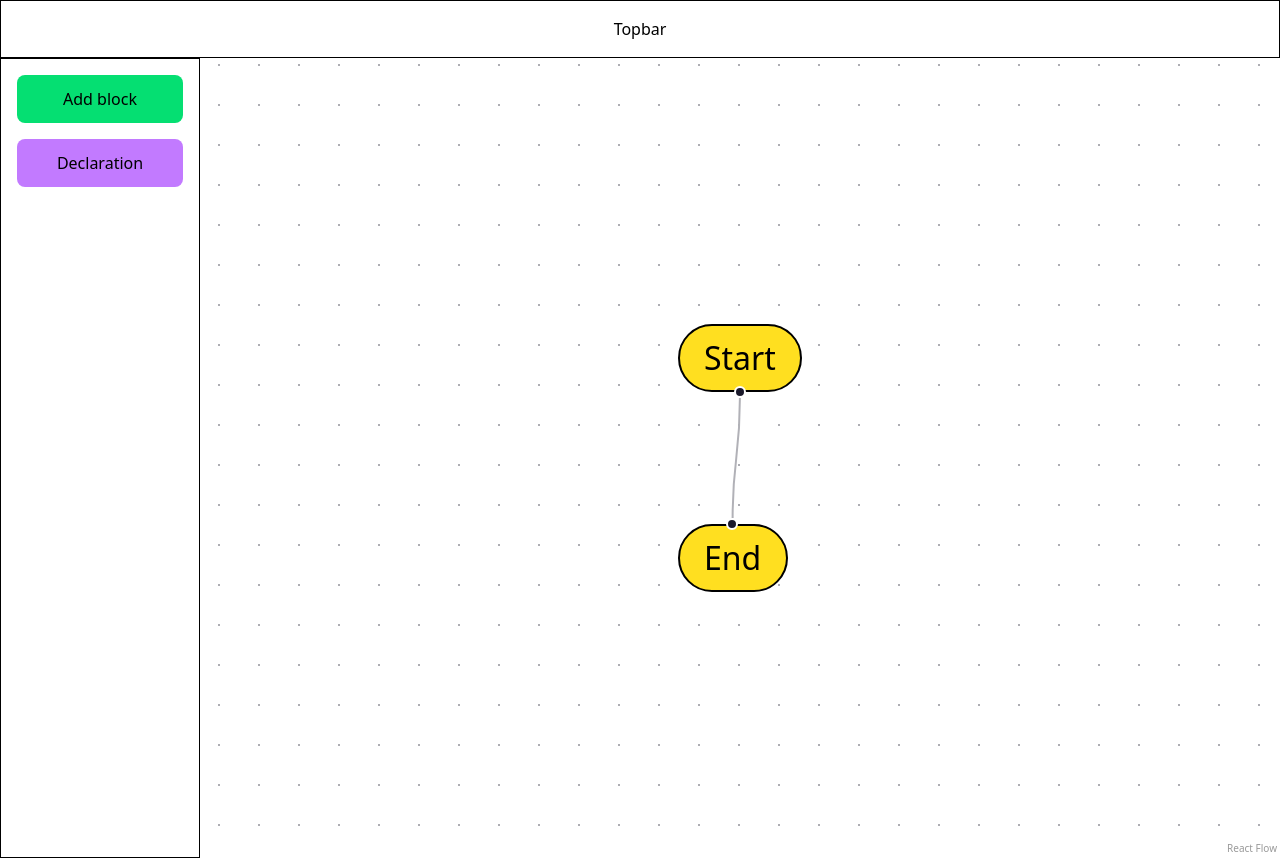
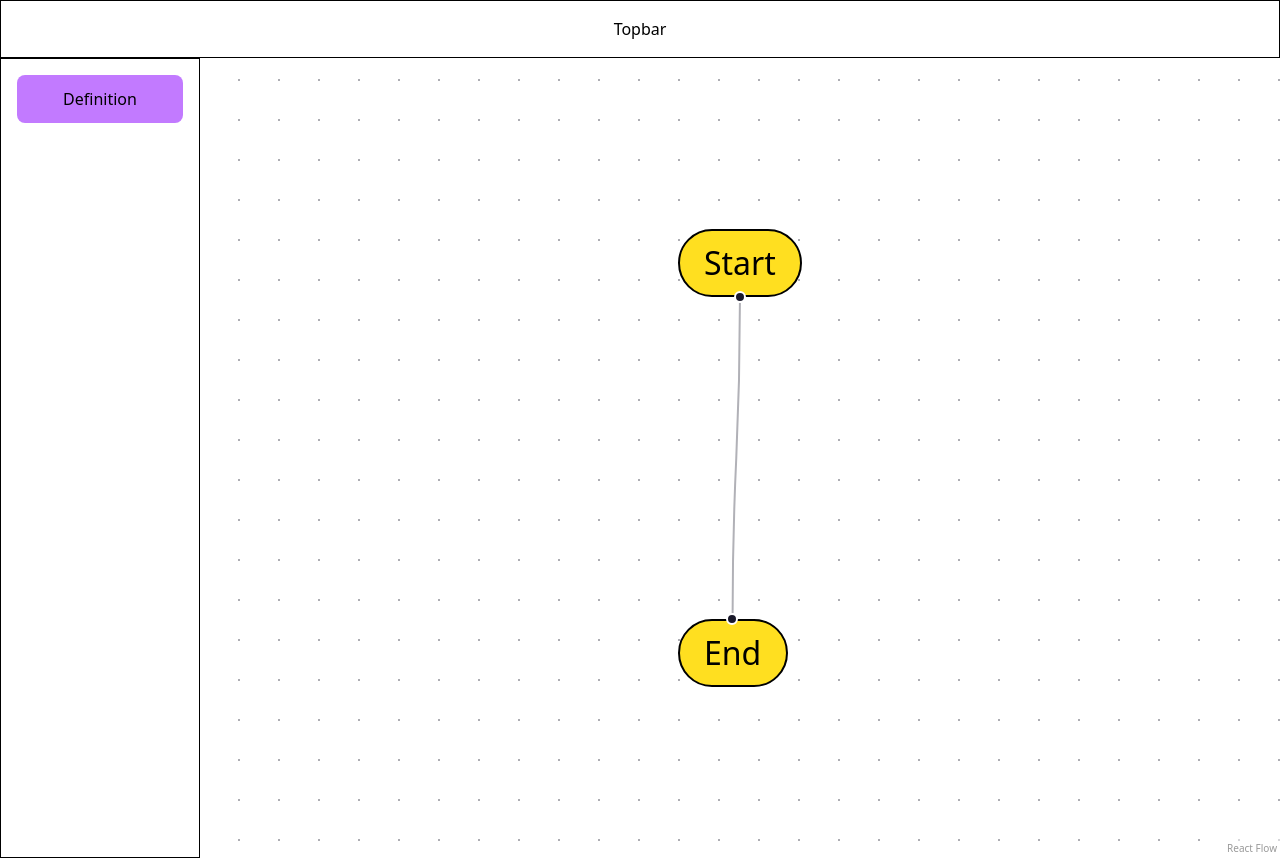
Before and after one commit to leoolivi/flowchart-editor, a React (Vite) app: page / in a window 1280 px wide. Built offline with nearby package versions, Linux system fonts and the light colour scheme.

Commit message:
wip: using custom node graph to handle nodes in the graph

```diff
--- a/src/App.tsx
+++ b/src/App.tsx
@@ -1,27 +1,35 @@
-import { useCallback, useRef, useState } from 'react';
-import { ReactFlow, addEdge, Background, useNodesState, useEdgesState, reconnectEdge, type Edge } from '@xyflow/react';
+import { useCallback, useEffect, useRef, useState } from 'react';
+import { ReactFlow, addEdge, Background, useNodesState, useEdgesState, reconnectEdge } from '@xyflow/react';
 import '@xyflow/react/dist/style.css';
-import DeclarationNode from './components/DeclarationNode';
-import { FlowchartNodeType, type FlowchartGraph } from './types/graph';
+import NodeGraph from './models/NodeGraph';
+import { FlowNodeType } from './models/NodeGraph';
+import { Renderer } from './utility/NodeRenderer';
+import DefinitionNode from './components/DefinitionNode';
 import StartNode from './components/StartNode';
 import EndNode from './components/EndNode';
 
-const nodeTypes = {
+const FlowNodeTypes = {
+  definition: DefinitionNode,
   start: StartNode,
-  end: EndNode,
-  declaration: DeclarationNode
-
+  end: EndNode
 };
 
 export default function App() {
-  const [nodeGraph, setNodeGraph] = useState<FlowchartGraph>({nodes: [
-    {id: 'start', type: FlowchartNodeType.START, position: {x: 100, y: 100}, data: {content: 'Start'}},
-    {id: 'end', type: FlowchartNodeType.END, position: {x: 100, y: 200}, data: {content: 'End'}},
-  ], edges: [
-    {id: 'e1-2', source: 'start', target: 'end', type: 'default', data: {label: 'Edge from start to end'}}
-  ], metadata: {name: 'untitled', createdAt: new Date(), updatedAt: new Date(), version: '1.0'}});
-  const [nodes, setNodes, onNodesChange] = useNodesState(nodeGraph.nodes);
-  const [edges, setEdges, onEdgesChange] = useEdgesState(nodeGraph.edges);
+  const [nodeGraph, setNodeGraph] = useState<NodeGraph>(new NodeGraph([
+    {id:'node-0', type: FlowNodeType.START, position: { x: 250, y: 5 }, data: { value: 'Start' }, index: 0},
+    {id:'node-1', type: FlowNodeType.END, position: { x: 250, y: 200 }, data: { value: 'End' }, index: 1},
+  ]));
+
+  const graph = Renderer.returnGraph(nodeGraph);
+  const [nodes, setNodes, onNodesChange] = useNodesState(graph.nodes);
+  const [edges, setEdges, onEdgesChange] = useEdgesState(graph.edges);
+
+  useEffect(() => {
+    let graph = Renderer.returnGraph(nodeGraph);
+    setNodes(graph.nodes);
+    setEdges(graph.edges);
+  }, [nodeGraph]);
+
   const edgeReconnectSuccessful = useRef(true);
 
   const onConnect = useCallback(
@@ -47,13 +55,14 @@ export default function App() {
   }, []);
 
   const onAddNode = useCallback((type: string) => {
+    console.log("Adding node of type:", type);
     const newNode = {
       id: `n${nodes.length + 1}`,
-      type: type,
+      type: FlowNodeType[type.toLowerCase() as keyof typeof FlowNodeType],
       position: { x: Math.random() * 400, y: Math.random() * 400 },
-      data: { label: `Node ${nodes.length + 1}` },
+      data: { value: `Node ${nodes.length + 1}` },
     };
-    setNodes((nds: any[]) => nds.concat(newNode));
+    setNodeGraph(prevGraph => prevGraph.addNode(newNode));
   }, [nodes.length]);
 
   return (
@@ -63,14 +72,13 @@ export default function App() {
       </div>
       <div className='flex'>
         <div className='border min-w-50 flex flex-col gap-4 p-4'>
-          <button className='rounded-lg bg-green-400 px-5 py-3' onClick={() => onAddNode('textUpdater')}>Add block</button>
-          <button className='rounded-lg bg-purple-400 px-5 py-3' onClick={() => onAddNode('declarationBlock')}>Declaration</button>
+          <button className='rounded-lg bg-purple-400 px-5 py-3' onClick={() => onAddNode('definition')}>Definition</button>
         </div>
         <div className='w-full h-screen'>
           <ReactFlow
             nodes={nodes}
             edges={edges}
-            nodeTypes={nodeTypes}
+            nodeTypes={FlowNodeTypes}
             onNodesChange={onNodesChange}
             onEdgesChange={onEdgesChange}
             onReconnect={onReconnect}
--- a/src/components/DeclarationNode.tsx
+++ b/src/components/DefinitionNode.tsx
@@ -1,9 +1,9 @@
 import { Handle, Position } from "@xyflow/react";
 
-export default function DeclarationNode() {
+export default function DefinitionNode() {
   return (
-    <div className="declaration-block bg-yellow-300 p-5 rounded-lg border">
-      Declaration Node
+    <div className="definition-block bg-yellow-300 p-5 rounded-lg border">
+      Definition Node
       <Handle type="source" position={Position.Bottom} />
       <Handle type="target" position={Position.Top} />
     </div>
--- /dev/null
+++ b/src/models/NodeGraph.ts
@@ -0,0 +1,94 @@
+import type { Node } from '@xyflow/react';
+
+export default class NodeGraph {
+    nodes: FlowNode[];
+    private idCounter: number = 0;
+
+    constructor(nodes: FlowNode[]) {
+        this.nodes = nodes;
+        this.idCounter = Math.max(0, ...this.nodes.map(n => parseInt(n.id.replace('node-', '')) || 0));
+        this.updateIndices();
+    }
+
+    addNode(node: FlowNode): NodeGraph {
+        if (!node.id) {
+            node.id = `node-${++this.idCounter}`;
+        }
+        node.index = this.nodes.length;
+        this.nodes.push(node);
+        return this;
+    }
+
+    addNodeAt(index: number, node: FlowNode): NodeGraph {
+        if (!node.id) {
+            node.id = `node-${++this.idCounter}`;
+        }
+        this.nodes.splice(index, 0, node);
+        this.updateIndices();
+        return this;
+    }
+
+    getNodeById(id: string): FlowNode | undefined {
+        return this.nodes.find(node => node.id === id);
+    }
+
+    removeNodeById(id: string): NodeGraph {
+        this.nodes = this.nodes.filter(node => node.id !== id);
+        this.updateIndices();
+        return this;
+    }
+
+    private updateIndices(): NodeGraph {
+        this.nodes.forEach((node, i) => {
+            node.index = i;
+        });
+        return this;
+    }
+
+}
+
+export interface FlowNode extends Node {
+    id: string;
+    index?: number;
+    type: FlowNodeType;
+    position: { x: number; y: number; };
+    data: {
+        value: string;
+        variableType?: VariableType;
+        variableName?: string;
+        variableValue?: string;
+        variablesList?: string[];
+        condition?: string;
+        trueBranch?: NodeGraph[];
+        falseBranch?: NodeGraph[];
+        loopType?: LoopType;
+    };
+}
+
+enum VariableType {
+    INTEGER = 'integer',
+    FLOAT = 'float',
+    STRING = 'string',
+    CHARACTER = 'character',
+    BOOLEAN = 'boolean',
+    ARRAY = 'array',
+}
+
+enum LoopType {
+    FOR = 'for',
+    WHILE = 'while',
+    DO_WHILE = 'do_while',
+}
+
+export enum FlowNodeType {
+    START = 'start',
+    END = 'end',
+    DECLARATION = 'declaration',
+    ASSIGNMENT = 'assignment',
+    DEFINITION = 'definition',
+    DECISION = 'decision',
+    LOOP = 'loop',
+    INPUT = 'input',
+    OUTPUT = 'output',
+    MERGE = 'merge'
+}
--- a/src/types/graph.ts
+++ /dev/null
@@ -1,60 +0,0 @@
-import type { Edge, Node } from "@xyflow/react";
-
-// Tipi di nodi del flowchart
-export enum FlowchartNodeType {
-  START = 'start',           // ovale inizio
-  END = 'end',               // ovale fine
-  PROCESS = 'process',       // rettangolo
-  DECISION = 'decision',     // rombo
-  INPUT_OUTPUT = 'io',       // parallelogramma
-  MERGE = 'merge',         // cerchio di unione
-  // SUBPROCESS = 'subprocess'  // rettangolo con bordi doppi (opzionale)
-}
-
-// Dati specifici di ogni nodo
-export interface FlowchartNodeData extends Record<string, unknown> {
-  content: string;
-  description?: string;
-  // Per i decision node
-  trueLabel?: string;   // es. "Sì"
-  falseLabel?: string;  // es. "No"
-  // Altri metadati utili
-  color?: string;
-  validated?: boolean;
-}
-
-// Il nodo completo (estende il Node di ReactFlow)
-export interface FlowchartNode extends Node {
-  type: FlowchartNodeType;
-  data: FlowchartNodeData;
-  // ReactFlow aggiunge automaticamente: id, position, etc.
-}
-
-export enum EdgeType {
-  DEFAULT = 'default',
-  TRUE_BRANCH = 'true',
-  FALSE_BRANCH = 'false'
-}
-
-export interface FlowchartEdgeData extends Record<string, unknown> {
-  label?: string;
-  branchType?: EdgeType;
-  animated?: boolean;
-}
-
-export interface FlowchartEdge extends Edge {
-  data?: FlowchartEdgeData;
-  // ReactFlow aggiunge: id, source, target, sourceHandle, targetHandle
-}
-
-export interface FlowchartGraph {
-  nodes: FlowchartNode[];
-  edges: FlowchartEdge[];
-  metadata: {
-    name: string;
-    description?: string;
-    createdAt: Date;
-    updatedAt: Date;
-    version: string;
-  };
-}
--- /dev/null
+++ b/src/utility/NodeRenderer.ts
@@ -0,0 +1,33 @@
+import type { Edge, Node } from "@xyflow/react";
+import NodeGraph from "../models/NodeGraph";
+
+class NodeRenderer {
+
+    public returnGraph(graph: NodeGraph): ReactFlowGraph {
+        let nodes: Node[] = [];
+        let edges: Edge[] = [];
+
+        console.log("Rendering graph:", graph);
+
+        graph.nodes.forEach((node, index) => {
+
+            console.log("Processing node:", node.type.toString().toLowerCase());
+            nodes.push({...node, type: node.type.toString().toLowerCase()});
+            index != 0 ? edges.push(
+                {id: `e${index}`, source: nodes.at(index - 1)!.id, target: node.id}
+            ) : null;
+        });
+
+        return {
+            nodes: nodes,
+            edges: edges
+        };
+    }
+}
+
+export interface ReactFlowGraph {
+    nodes: Node[];
+    edges: Edge[];
+}
+
+export const Renderer = new NodeRenderer(); // Singleton instance
--- a/src/utility/NodeSerializer.ts
+++ b/src/utility/NodeSerializer.ts
@@ -1,11 +1,11 @@
-import type { FlowchartGraph } from "../types/graph";
+import NodeGraph from "../models/NodeGraph";
 
 class NodeSerializer {
-    public serializeGraph(graph: FlowchartGraph): string {
+    public serializeGraph(graph: NodeGraph): string {
     return JSON.stringify(graph);
     }
 
-    public deserializeGraph(json: string): FlowchartGraph {
+    public deserializeGraph(json: string): NodeGraph {
         // parsing + validazione
         const graph = JSON.parse(json);
         // validateGraph(graph); // lancia errore se invalido
```
